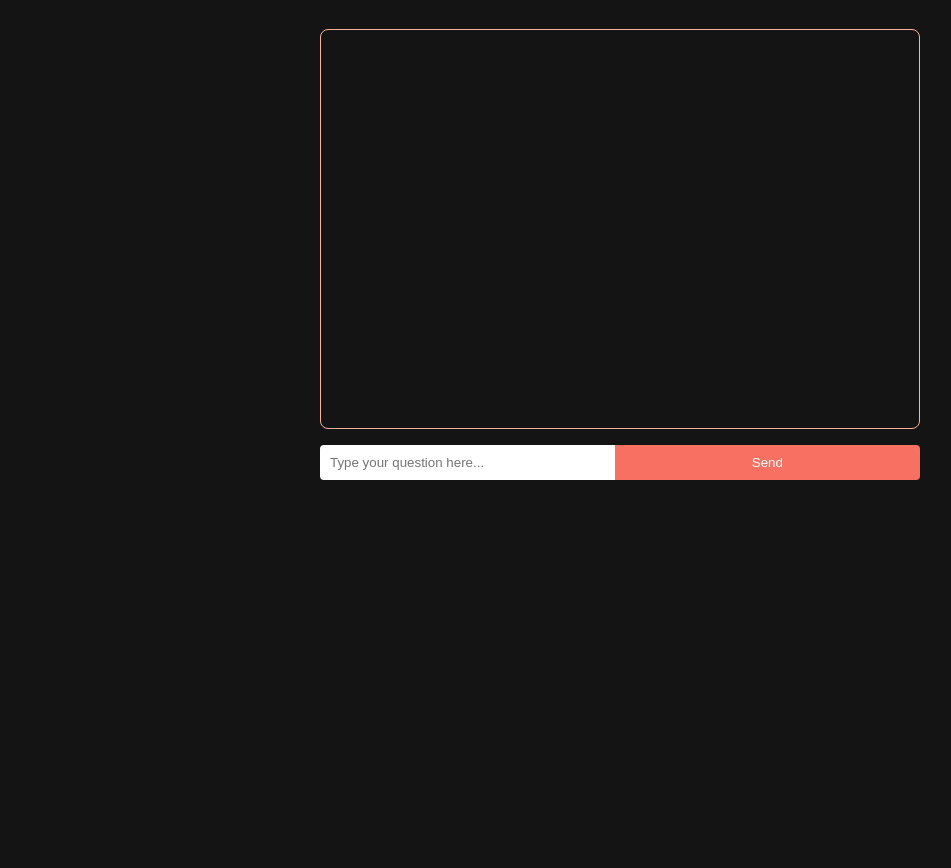
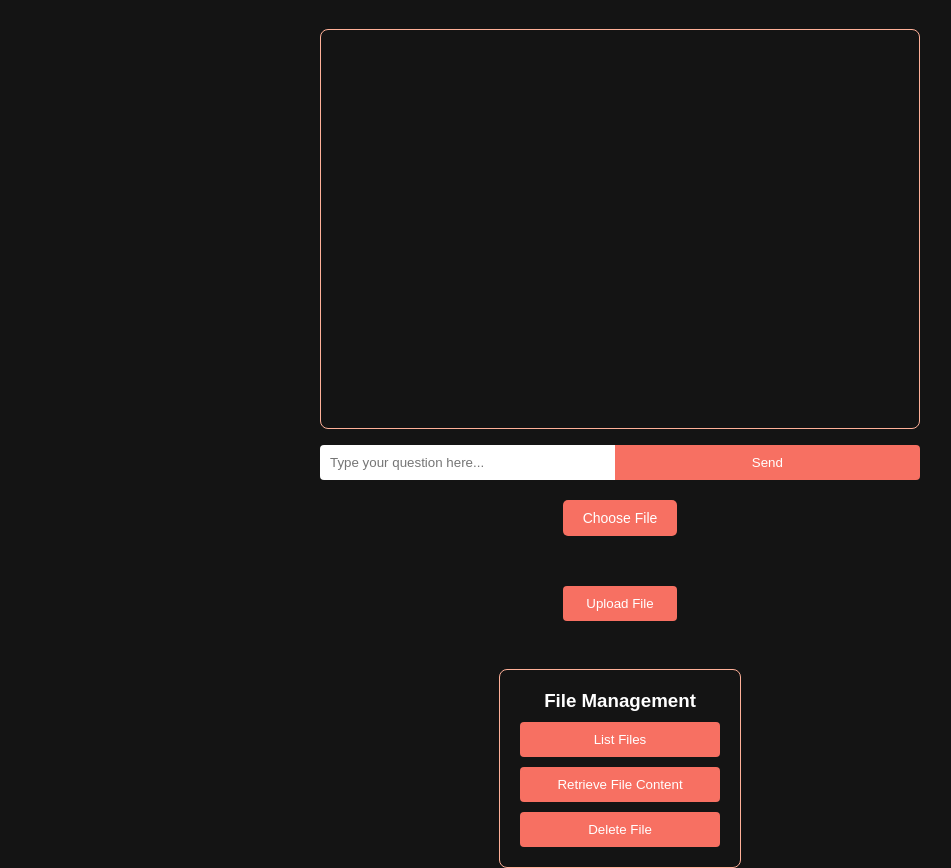
Before and after one commit to StrangeGGG/ECE1779-ChatBot-Web, a plain HTML site: page chatbot.html in a window 1280 px wide. Shown: the part 83-951 px from the top of the page, without its empty margins (20-971 px from the left). Before the commit the page ends 800 px from the top, so only its background shows below. Drawn offline with Linux system fonts and the light colour scheme.

Commit message:
add more

```diff
--- a/chatbot.html
+++ b/chatbot.html
@@ -21,6 +21,20 @@
             <input type="text" id="userInput" placeholder="Type your question here..." />
             <button class="button" onclick="sendMessage()">Send</button>
         </div>
+
+        <div class="file-actions">
+            <button id="fileButton">Choose File</button>
+            <input type="file" id="fileInput" style="display: none;" />
+            <p id="fileName"></p>
+            <button class="button" onclick="uploadFile()">Upload File</button>
+        </div>
+
+        <div class="file-management">
+            <h3>File Management</h3>
+            <button class="button" onclick="listFiles()">List Files</button> <div id="fileList"></div>
+            <button class="button" onclick="promptForFileId()">Retrieve File Content</button>
+            <button class="button" onclick="promptForDeleteFile()">Delete File</button>
+        </div>
     </div>
 
     <script src="chatbot.js"></script>
--- a/chatbot.js
+++ b/chatbot.js
@@ -18,12 +18,16 @@ function sendMessage() {
     const userMessage = document.createElement("p");
     userMessage.textContent = `You: ${userInput}`;
     userMessage.style.color = "#ffb199";
+    userMessage.style.textAlign = "left";
+    userMessage.style.marginLeft = 0;
     chatbotMessages.appendChild(userMessage);
 
     // Display chatbot response
     const botMessage = document.createElement("p");
     botMessage.textContent = "Chatbot: This is a simulated response!";
     botMessage.style.color = "#21d4fd";
+    botMessage.style.textAlign = "left";
+    botMessage.style.marginLeft = 0;
     chatbotMessages.appendChild(botMessage);
 
     // Clear input
@@ -32,3 +36,23 @@ function sendMessage() {
     // Auto-scroll to the latest message
     chatbotMessages.scrollTop = chatbotMessages.scrollHeight;
 }
+
+// 获取文件按钮和文件输入框
+const fileButton = document.getElementById('fileButton');
+const fileInput = document.getElementById('fileInput');
+const fileNameDisplay = document.getElementById('fileName');
+
+// 当按钮点击时，触发文件输入框的点击
+fileButton.addEventListener('click', function() {
+    fileInput.click();
+});
+
+// 当文件选择框的文件变化时，显示文件名
+fileInput.addEventListener('change', function() {
+    const file = fileInput.files[0];
+    if (file) {
+        fileNameDisplay.textContent = `Selected file: ${file.name}`;
+    } else {
+        fileNameDisplay.textContent = 'No file selected';
+    }
+});
--- a/styles.css
+++ b/styles.css
@@ -674,3 +674,73 @@
     font-size: 1.5rem;
     color: #fff;
 }
+
+/* 文件管理部分样式 */
+.file-management {
+    display: flex;
+    flex-direction: column;
+    align-items: center;
+    margin-top: 2rem;
+    padding: 20px;
+    background-color: #141414;
+    border-radius: 8px;
+    border: 1px solid #ffb199;
+}
+
+.file-management button {
+    width: 200px;
+    margin-top: 10px;
+}
+
+.file-management p {
+    margin-top: 10px;
+    color: white;
+}
+
+.file-management h3 {
+    color: white;
+}
+
+
+
+/* File Upload Button */
+#fileButton, .uploadbutton {
+    background-color: #f77062;
+    color: white;
+    padding: 10px 20px;
+    font-size: 14px;
+    border: none;
+    border-radius: 5px;
+    cursor: pointer;
+    transition: background-color 0.3s ease;
+    white-space: nowrap; /* 禁止换行 */
+}
+
+#fileButton:hover, .uploadbutton:hover {
+    background-color: #4837ff;
+}
+
+/* 文件上传区域：显示和排列按钮 */
+.file-actions {
+    display: flex;
+    /* justify-content: center; */
+    gap: 10px;
+    margin-bottom: 1rem;
+    gap: 10px; /* 调整按钮之间的间距 */
+    align-items: center;
+    margin-top: 20px; /* 增加间距以分隔文件按钮和输入框 */
+    flex-direction: column;
+    align-items: center;
+}
+
+.file-buttons {
+    display: flex;
+    gap: 10px; /* 调整两个按钮的间距 */
+    justify-content: center;
+}
+
+/* 文件上传区域：显示和排列按钮 */
+#fileButton, #fileInput, #fileName {
+    display: block;
+    margin-bottom: 15px;
+}
```
